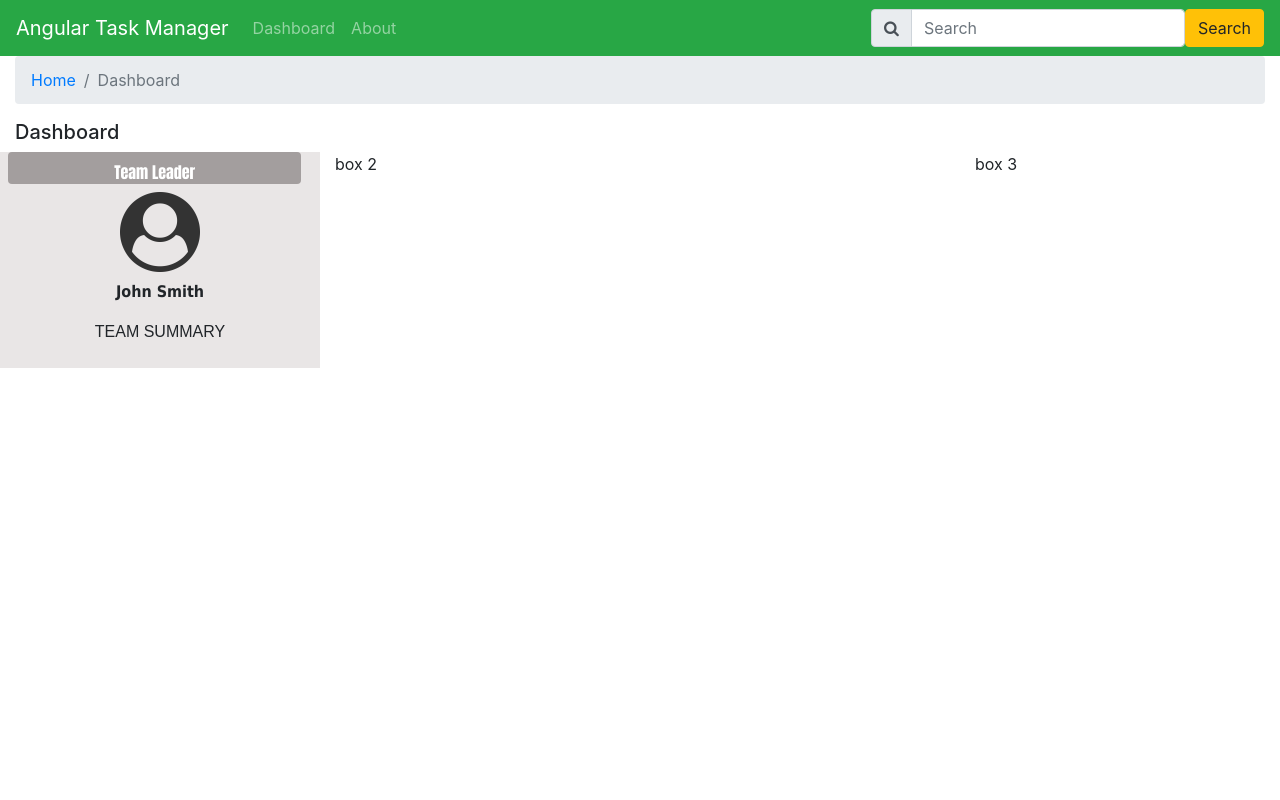
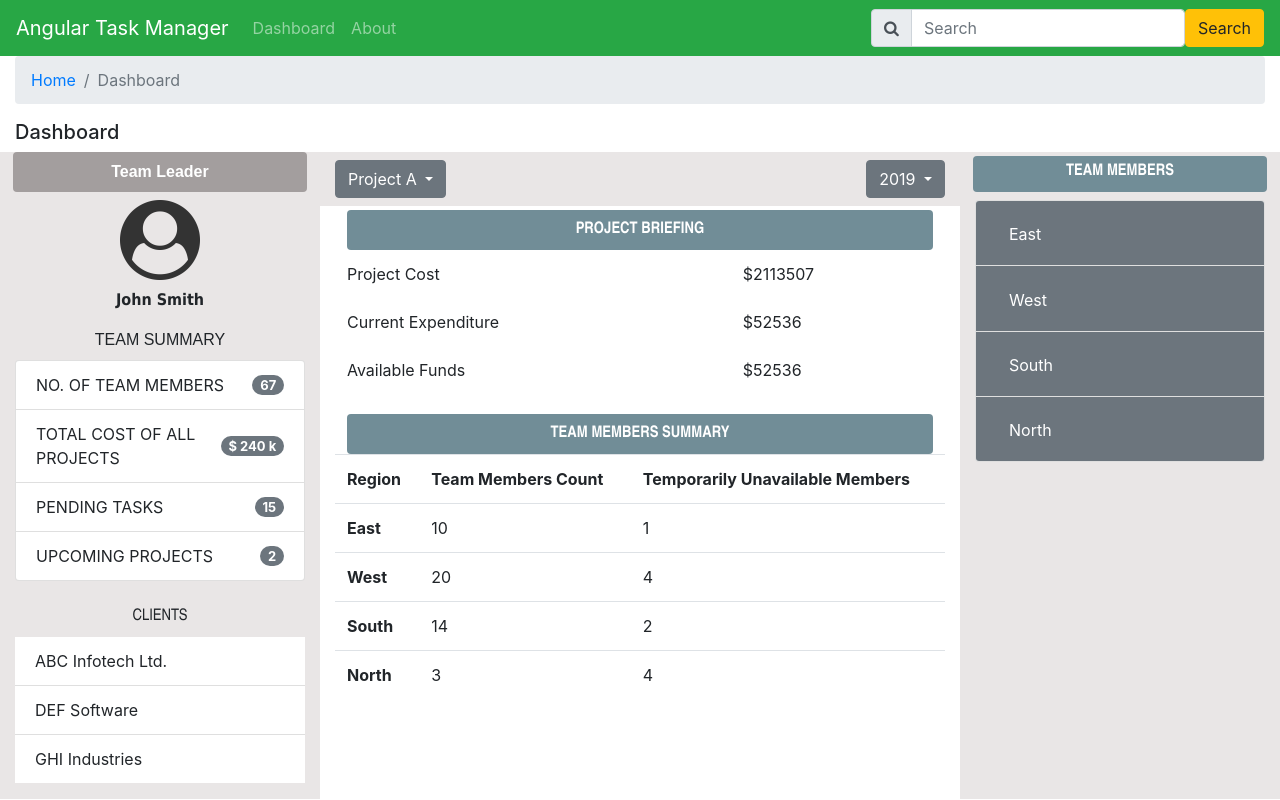
Before and after one commit to shalant/TaskManagerAngMatJwtAspNet, an Angular app in the folder TaskManager/: page / in a window 1280 px wide. Built offline with nearby package versions, Linux system fonts and the light colour scheme.

Commit message:
really complex form displaying many fields, including nested ngFor

```diff
--- a/TaskManager/src/app/dashboard/dashboard.component.html
+++ b/TaskManager/src/app/dashboard/dashboard.component.html
@@ -7,19 +7,218 @@
 
   <h5>Dashboard</h5>
   <div class="row">
-        <div class="col-lg-3 pb-3" style="background-color: #e9e6e6;">
+    <div class="col-lg-3 pb-3" style="background-color: #e9e6e6">
       <div class="row">
-                <div class="col-11 text-white text-center mx-2 rounded pt-2 pv-2 font-weight-bold"
-                    style="background-color: #a39e9e; font-family: Impact, Haettenschweiler, 'Arial Narrow Bold', sans-serif">{{ Designation }}</div>
+        <div
+          class="col-11 text-white text-center mx-auto rounded pt-2 pb-2 font-weight-bold"
+          style="
+            background-color: #a39e9e;
+            font-family: 'Arial Narrow Bold', sans-serif;
+          "
+        >
+          {{ Designation }}
+        </div>
         <div class="col-12 text-center mt-2">
-                <img src="assets/user.png" width="120px"/>
+          <img src="assets/user.png" width="120px" />
         </div>
-            <div class="col-12 text-center pt-2 pb-2 font-weight-bold" style="font-family: Tahoma">
+        <div
+          class="col-12 text-center pt-2 pb-2 font-weight-bold"
+          style="font-family: Tahoma"
+        >
           {{ Username }}
         </div>
-            <div class="col-12 text-center pt-2 pb-2" style="font-family: Arial">TEAM SUMMARY</div>
+        <div class="col-12 text-center pt-2 pb-2" style="font-family: Arial">
+          TEAM SUMMARY
+        </div>
+        <div class="col-12 mb-3">
+          <ul class="list-group">
+            <li
+              class="list-group-item d-flex justify-content-between align-items-center"
+            >
+              NO. OF TEAM MEMBERS
+              <span
+                class="badge badge-secondary badge-pill"
+                style="font-size: 13px"
+                >{{ NoOfTeamMembers }}</span
+              >
+            </li>
+            <li
+              class="list-group-item d-flex justify-content-between align-items-center"
+            >
+              TOTAL COST OF ALL PROJECTS
+              <span
+                class="badge badge-secondary badge-pill"
+                style="font-size: 13px"
+                >$ {{ TotalCostOfAllProjects }} k</span
+              >
+            </li>
+            <li
+              class="list-group-item d-flex justify-content-between align-items-center"
+            >
+              PENDING TASKS
+              <span
+                class="badge badge-secondary badge-pill"
+                style="font-size: 13px"
+                >{{ PendingTasks }}</span
+              >
+            </li>
+            <li
+              class="list-group-item d-flex justify-content-between align-items-center"
+            >
+              UPCOMING PROJECTS
+              <span
+                class="badge badge-secondary badge-pill"
+                style="font-size: 13px"
+                >{{ UpComingProjects }}</span
+              >
+            </li>
+          </ul>
+        </div>
+        <div
+          class="col-12 text-center pt-2 pb-2"
+          style="font-family: 'Arial Narrow'"
+        >
+          CLIENTS
+        </div>
+        <div class="col-12">
+          <ul class="list-group list-group-flush">
+            <li class="list-group-item" *ngFor="let client of Clients">{{ client }}</li>
+          </ul>
         </div>
       </div>
-    <div class="col-lg-6">box 2</div>
-    <div class="col-lg-3">box 3</div>
     </div>
+    <div class="col-lg-6">
+      <div class="row">
+        <div class="col-12 pt-0 pb-2" style="background-color: #e9e6e6">
+          <div class="row mt-2">
+            <div class="col-6 text-left">
+              <div class="dropdown">
+                <button
+                  class="btn btn-secondary dropdown-toggle"
+                  type="button"
+                  id="dropdownMenuButton1"
+                  data-toggle="dropdown"
+                >
+                  Project A
+                </button>
+                <div class="dropdown-menu">
+                  <a class="dropdown-item" href="#" *ngFor="let project of Projects">{{ project }}</a>
+                </div>
+              </div>
+            </div>
+            <div class="col-6 text-right">
+              <div class="dropdown">
+                <button
+                  class="btn btn-secondary dropdown-toggle"
+                  type="button"
+                  id="dropdownMenuButton2"
+                  data-toggle="dropdown"
+                >
+                  2019
+                </button>
+                <div class="dropdown-menu">
+                  <a class="dropdown-item" href="#" *ngFor="let year of Years">{{ year }}</a>
+                </div>
+              </div>
+            </div>
+          </div>
+        </div>
+        <div
+          class="col-11 mx-auto mt-1 text-white text-center pt-2 pb-2 mx-auto rounded font-weight-bold"
+          style="background-color: #718d97; font-family: 'Arial Narrow'"
+        >
+          PROJECT BRIEFING
+        </div>
+        <div class="col-12">
+          <table class="table table-borderless">
+            <tr>
+              <td>Project Cost</td>
+              <td>${{ ProjectCost }}</td>
+            </tr>
+            <tr>
+              <td>Current Expenditure</td>
+              <td>${{ CurrentExpenditure }}</td>
+            </tr>
+            <tr>
+              <td>Available Funds</td>
+              <td>${{ AvailableFunds }}</td>
+            </tr>
+          </table>
+        </div>
+        <div
+          class="col-11 mx-auto mt-1 text-white text-center pt-2 pb-2 mx-2 rounded font-weight-bold"
+          style="background-color: #718d97; font-family: 'Arial Narrow'"
+        >
+          TEAM MEMBERS SUMMARY
+        </div>
+        <div class="col-12">
+          <table class="table">
+            <tr>
+              <th>Region</th>
+              <th>Team Members Count</th>
+              <th>Temporarily Unavailable Members</th>
+            </tr>
+            <tr *ngFor="let teamMembersSummary of TeamMembersSummary">
+              <td>
+                <b>{{ teamMembersSummary.Region }}</b>
+              </td>
+              <td>{{ teamMembersSummary.TeamMembersCount }}</td>
+              <td>{{ teamMembersSummary.TemporaryUnavailableMembers }}</td>
+            </tr>
+
+          </table>
+        </div>
+      </div>
+    </div>
+    <div class="col-lg-3" style="background-color: #e9e6e6">
+      <div class="row">
+        <div
+          class="col-11 mx-auto mt-1 text-white text-center pt-1 pb-2 mx-2 rounded font-weight-bold"
+          style="background-color: #718d97; font-family: 'Arial Narrow'"
+        >
+          TEAM MEMBERS
+        </div>
+        <div class="col-lg-12 pt-2">
+          <div class="accordion" id="accordion1">
+            <!-- east starts -->
+            <div class="card" *ngFor="let teamMembersGroup of TeamMembers; let i = index">
+              <div class="card-header bg-secondary" id="card1">
+                <h2 class="mb-0">
+                  <button
+                    class="btn btn-link text-white"
+                    type="button"
+                    data-toggle="collapse"
+                    [attr.data-target]=" '#cardbody' + i">{{ teamMembersGroup.Region }}</button>
+                </h2>
+              </div>
+              <div [id]=" 'cardbody' + i" class="collapse" data-parent="#accordion1">
+                <div class="card-body">
+                  <table class="table">
+                    <thead>
+                      <tr>
+                        <th>ID</th>
+                        <th>Name</th>
+                        <th>Status</th>
+                      </tr>
+                    </thead>
+                    <tbody>
+                      <tr *ngFor="let member of teamMembersGroup.Members">
+                        <!-- NESTED NGFOR -->
+                        <td >{{ member.ID }}</td>
+                        <td>{{ member.Name }}</td>
+                        <td><i class="fa fa-phone"></i>{{ member.Status }}</td>
+                      </tr>
+
+                    </tbody>
+                  </table>
+                </div>
+              </div>
+            </div>
+            <!-- east ends -->
+
+
+          </div>
+        </div>
+      </div>
+    </div>
+  </div>
--- a/TaskManager/src/app/dashboard/dashboard.component.ts
+++ b/TaskManager/src/app/dashboard/dashboard.component.ts
@@ -1,4 +1,5 @@
 import { Component, OnInit } from '@angular/core';
+import { exhaustAll } from 'rxjs';
 
 @Component({
   selector: 'app-dashboard',
@@ -7,16 +8,22 @@ import { Component, OnInit } from '@angular/core';
 })
 export class DashboardComponent implements OnInit {
 
-  Designation: string = "blah";
-  Username: string = "blah";
-  NoOfTeamMembers: number = 108;
-  TotalCostOfAllProjects: number = 108;
-  PendingTasks: number= 108;
-  UpComingProjects: number= 108;
-  ProjectCost: number= 108;
+  Designation: string = "";
+  Username: string = "";
+  NoOfTeamMembers: number = 0;
+  TotalCostOfAllProjects: number = 0;
+  PendingTasks: number= 0;
+  UpComingProjects: number= 0;
+  ProjectCost: number= 0;
 
-  CurrentExpenditure: number= 108;
-  AvailableFunds: number= 108;
+  CurrentExpenditure: number= 0;
+  AvailableFunds: number= 0;
+
+  Clients: string[] = [];
+  Projects: string[] = [];
+  Years: number[] = [];
+  TeamMembersSummary: any = [];
+  TeamMembers:any = [];
 
   constructor() { }
 
@@ -30,6 +37,53 @@ export class DashboardComponent implements OnInit {
     this.ProjectCost = 2113507;
     this.CurrentExpenditure = 52536;
     this.AvailableFunds = 52536;
+
+    this.Clients = [
+      "ABC Infotech Ltd.", "DEF Software", "GHI Industries"
+    ]
+
+    this.Projects = [
+      "Project A", "Project B", "Project C", "Project D"
+    ]
+
+    for (var i =2019; i >= 2010; i--)
+    {
+      this.Years.push(i);
+    }
+
+    this.TeamMembersSummary = [
+      { Region: "East", TeamMembersCount: 10, TemporaryUnavailableMembers: 1},
+      { Region: "West", TeamMembersCount: 20, TemporaryUnavailableMembers: 4},
+      { Region: "South", TeamMembersCount: 14, TemporaryUnavailableMembers: 2},
+      { Region: "North", TeamMembersCount: 3, TemporaryUnavailableMembers: 4},
+    ]
+
+    this.TeamMembers = [
+      { Region: "East", Members: [
+        { ID: 1, Name: "Ford", Status: "Available"},
+        { ID: 2, Name: "Miller", Status: "Available"},
+        { ID: 3, Name: "Jones", Status: "Busy"},
+        { ID: 4, Name: "James", Status: "Busy"},
+      ]},
+      { Region: "West", Members: [
+        { ID: 1, Name: "Ford", Status: "Available"},
+        { ID: 2, Name: "Miller", Status: "Available"},
+        { ID: 3, Name: "Jones", Status: "Busy"},
+        { ID: 4, Name: "James", Status: "Busy"},
+      ]},
+      { Region: "South", Members: [
+        { ID: 1, Name: "Ford", Status: "Available"},
+        { ID: 2, Name: "Miller", Status: "Available"},
+        { ID: 3, Name: "Jones", Status: "Busy"},
+        { ID: 4, Name: "James", Status: "Busy"},
+      ]},
+      { Region: "North", Members: [
+        { ID: 1, Name: "Ford", Status: "Available"},
+        { ID: 2, Name: "Miller", Status: "Available"},
+        { ID: 3, Name: "Jones", Status: "Busy"},
+        { ID: 4, Name: "James", Status: "Busy"},
+      ]},
+    ]
   }
 
 }
```
Lines whose indentation alone changed are shown as unchanged.
